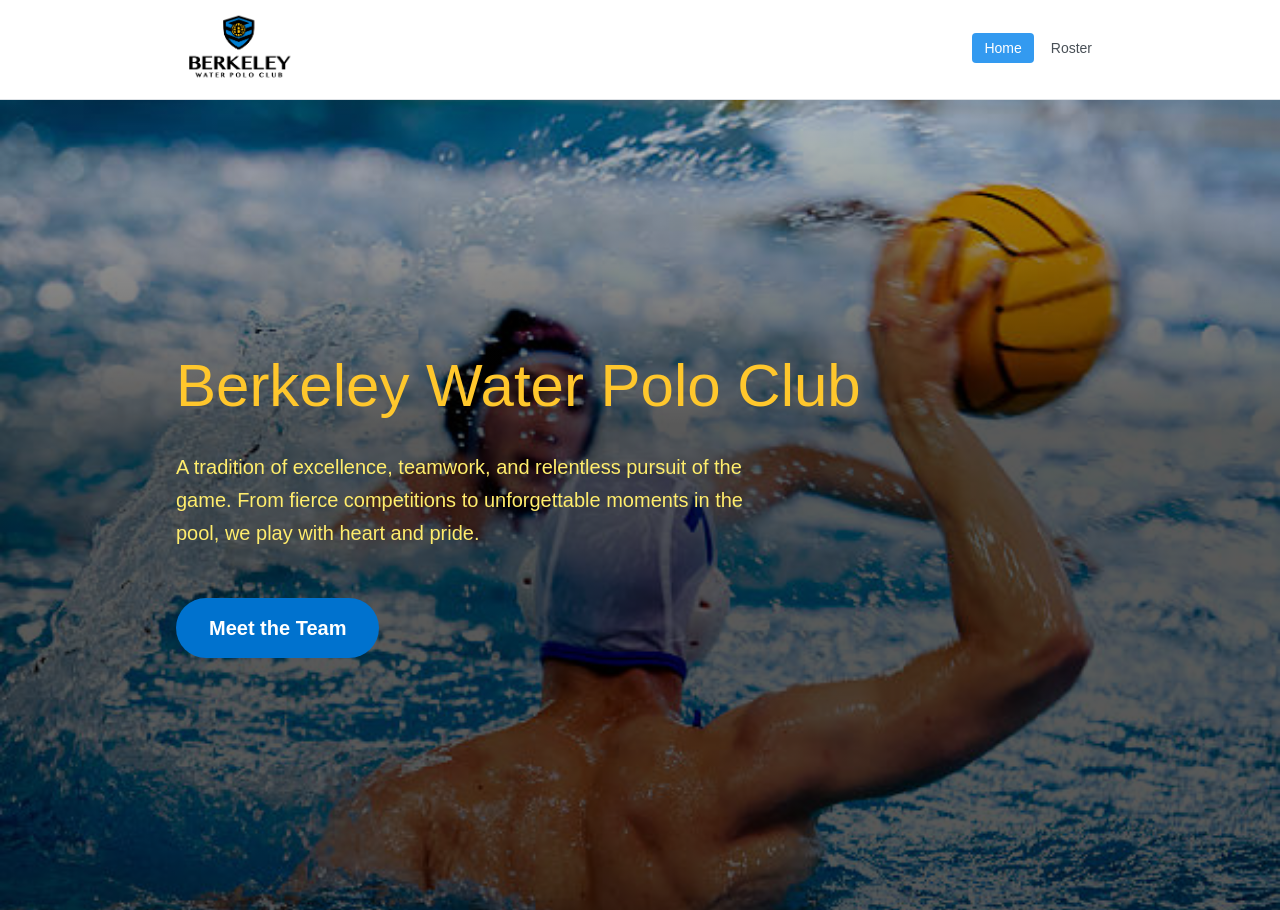
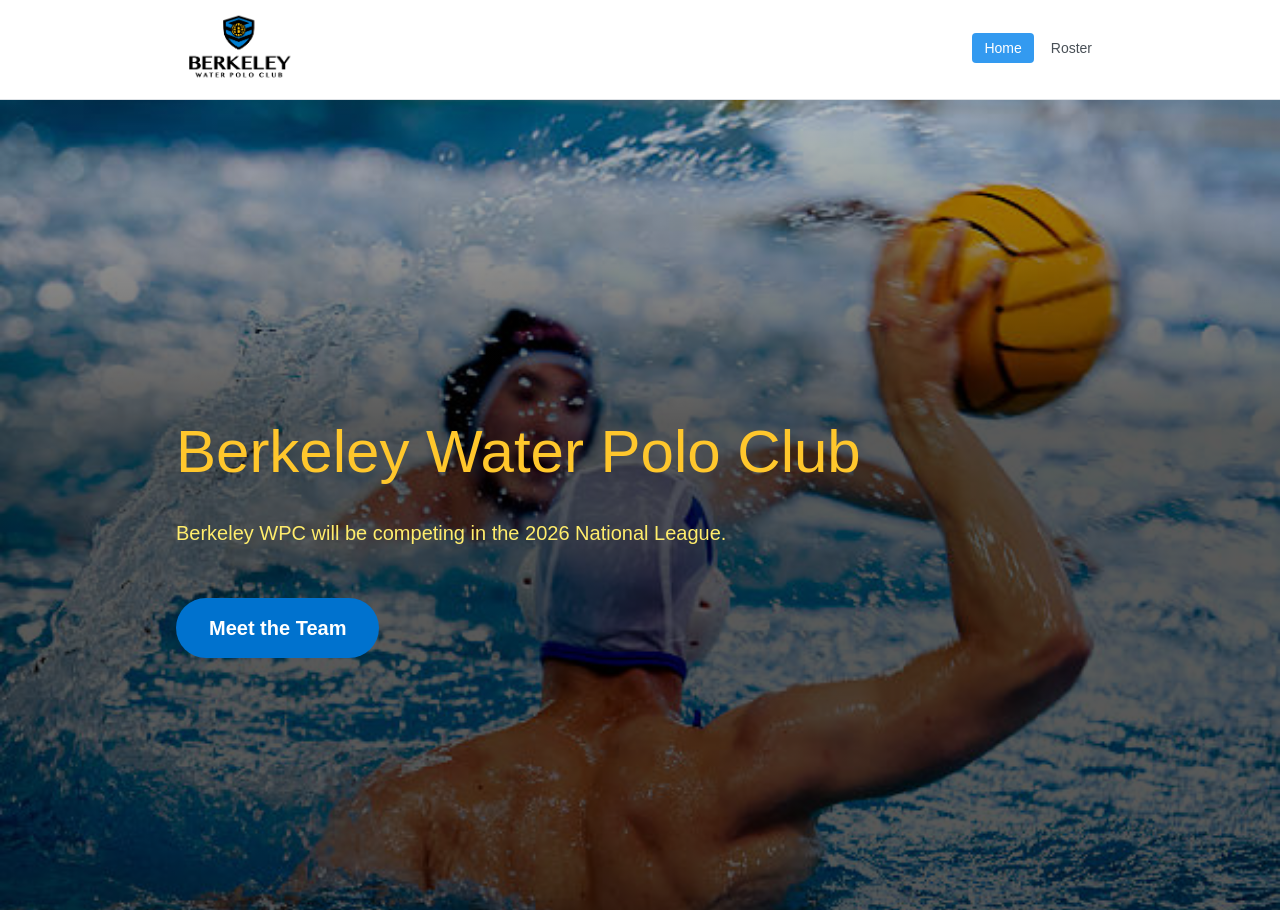
Before and after one commit to curtischen03/BerkeleyWPC, a Next.js app: page / in a window 1280 px wide. Built offline with nearby package versions, Linux system fonts and the light colour scheme.

Commit message:
Change website title and hero content

```diff
--- a/app/layout.tsx
+++ b/app/layout.tsx
@@ -55,7 +55,7 @@ const theme = createTheme({
 });
 
 export const metadata = {
-  title: "Mantine Next.js template",
+  title: "Berkeley WPC",
   description: "I am using Mantine with Next.js!",
 };
 
--- a/components/HeroContentLeft.tsx
+++ b/components/HeroContentLeft.tsx
@@ -32,9 +32,7 @@ export function HeroContentLeft() {
           mt="xl"
           style={{ color: theme.colors.gold[4] }}
         >
-          A tradition of excellence, teamwork, and relentless pursuit of the
-          game. From fierce competitions to unforgettable moments in the pool,
-          we play with heart and pride.{" "}
+          Berkeley WPC will be competing in the 2026 National League.{" "}
         </Text>
 
         <Button
```
Also changed, not shown: 1 other file (tests, documents, lock files or other folders).
